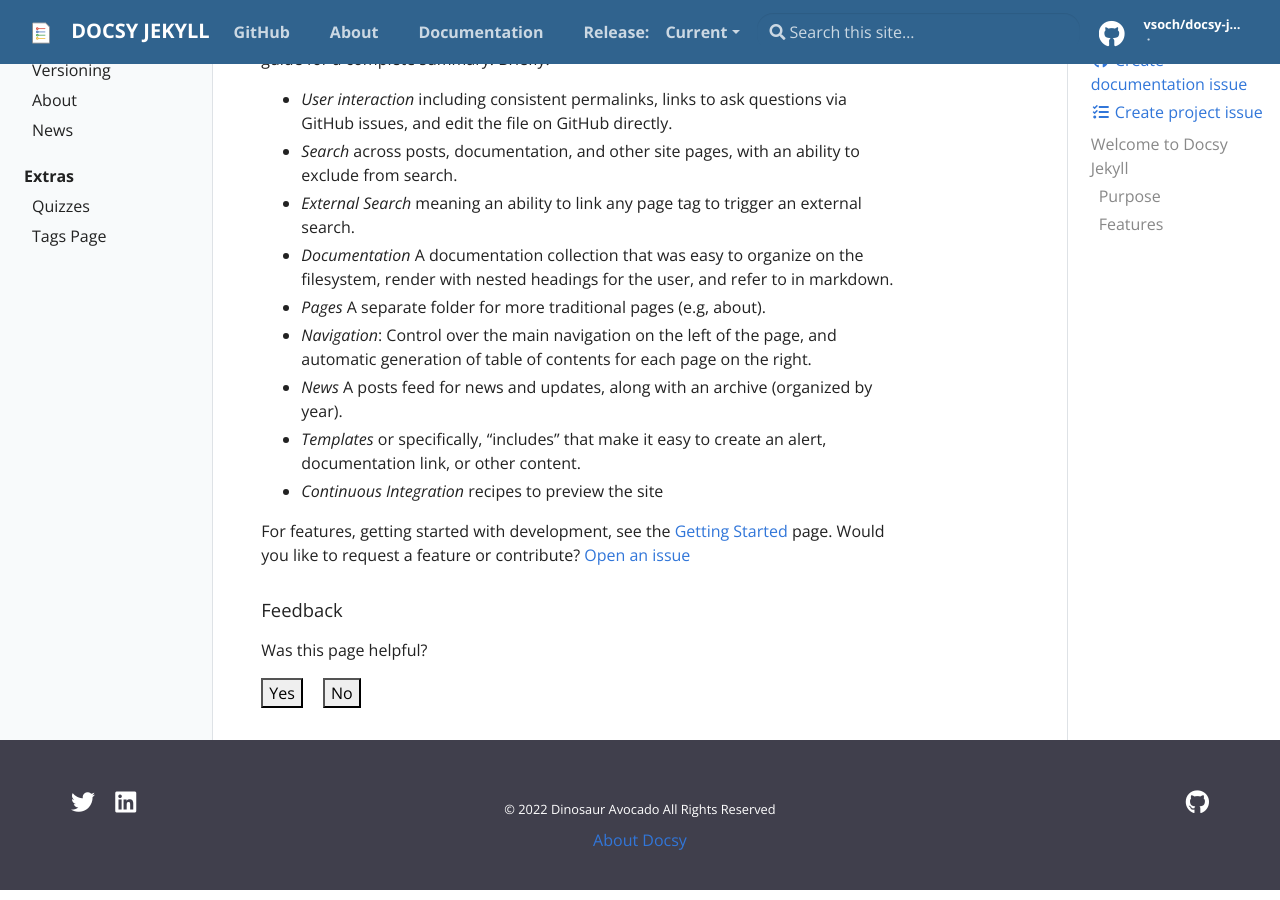
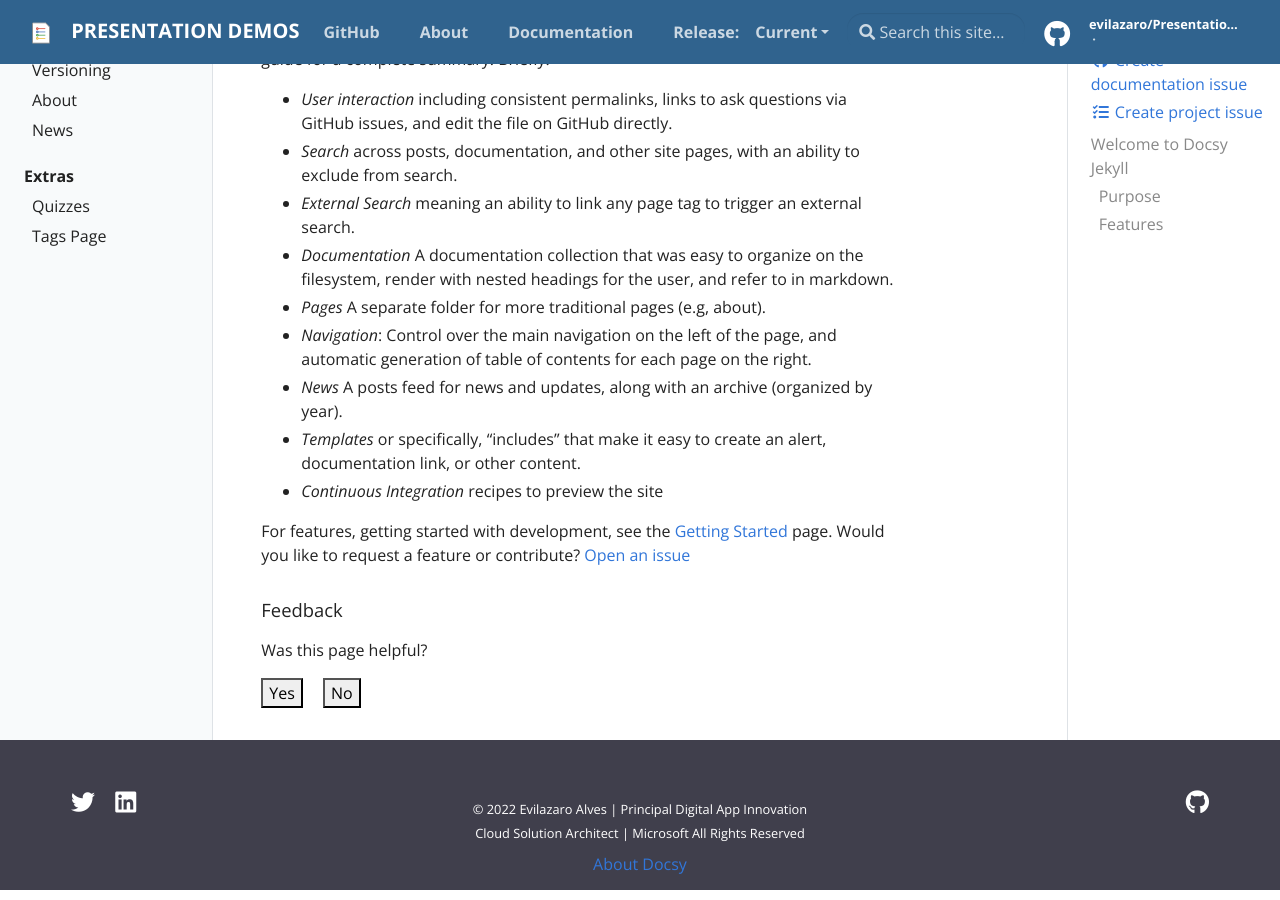
Before and after one commit to Evilazaro/Presentations-Demos, a Jekyll site: the page built from pages/index.md, in a window 1280 px wide and 900 px high, scrolled down 895 px. Built offline with Jekyll 4.4.1, drawn with Linux system fonts in a browser that asks for light colours.

Commit message:
Adjusting Config.yml file

```diff
--- a/_config.yml
+++ b/_config.yml
@@ -14,30 +14,27 @@
 # You can create any custom variable you would like, and they will be accessible
 # in the templates via {{ site.myvariable }}.
 
-title: Docsy Jekyll
-email: your-email@domain.com
-author: Dinosaur Avocado
+title: Presentation Demos
+email: evalves@microsoft.com
+author: Evilazaro Alves | Principal Digital App Innovation Cloud Solution Architect | Microsoft
 description: > # this means to ignore newlines until "baseurl:"
-  Write an awesome description for your new site here. You can edit this
-  line in _config.yml. It will appear in your document head meta (for
-  Google search results) and in your feed.xml site description.
+  Different type of presentation demos based on Architecture Styles, Technology and Use Cases.
 
 # Add your baseurl here (your repository) but DO NOT CHANGE THE LINE NUMBER without editing .circleci/circle_urls.sh
-baseurl: "/docsy-jekyll" # the subpath of your site, e.g. /blog
+baseurl: "/Presentations-Demos" # the subpath of your site, e.g. /blog
 
 # This is mostly for testing
-url: "https://vsoch.github.io" # the base hostname & protocol for your site
+url: "https://evilazaro.github.io/" # the base hostname & protocol for your site
 
 # Social (First three Required)
-repo: "https://github.com/vsoch/docsy-jekyll"
-github_user: "vsoch"
-github_repo: "docsy-jekyll"
-github_branch: "master"
+repo: "https://github.com/Evilazaro/Presentations-Demos"
+github_user: "evilazaro"
+github_repo: "Presentations-Demos"
+github_branch: "main"
 
 # Optional
-twitter: vsoch
-linkedin: vsochat
-dockerhub: vanessa
+twitter: evilazaro
+linkedin: evilazaro
 
 # These options are used to configure the locations of your version history when you want to serve versioned documents
 version_params:
@@ -84,7 +81,7 @@ themeColor: red # purple, green, blue, orange, purple, grey
 fixedNav: 'true' # true or false
 
 permalink: /:year/:title/
-markdown: kramdown
+
 exclude: [_site, CHANGELOG.md, LICENSE, README.md, vendor]
 
 # Collections
```
